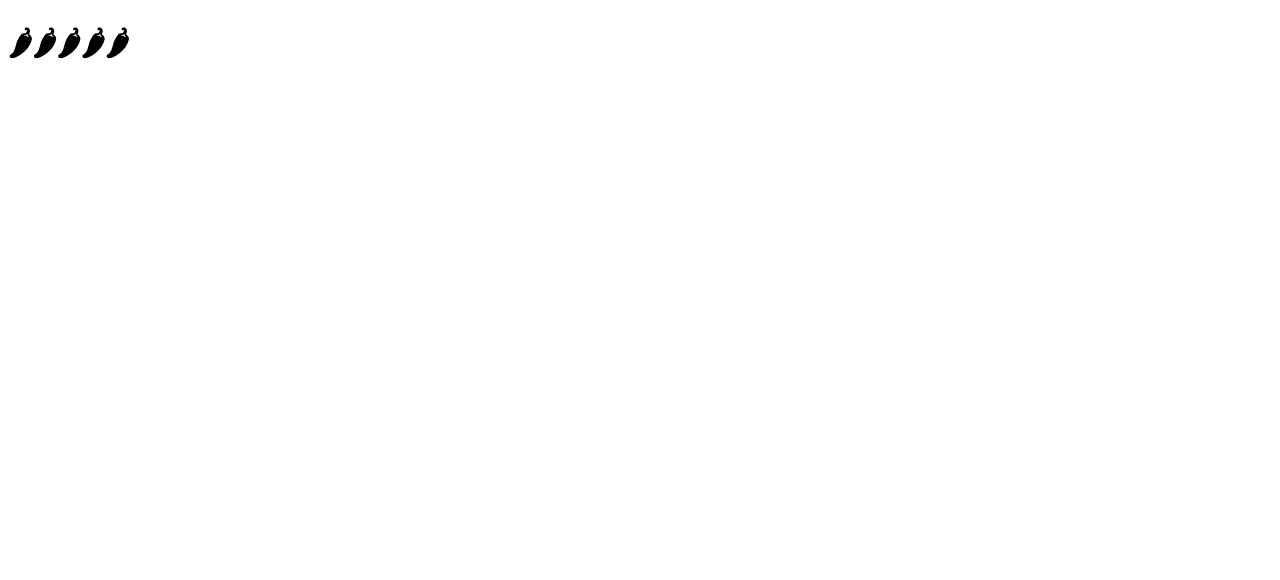
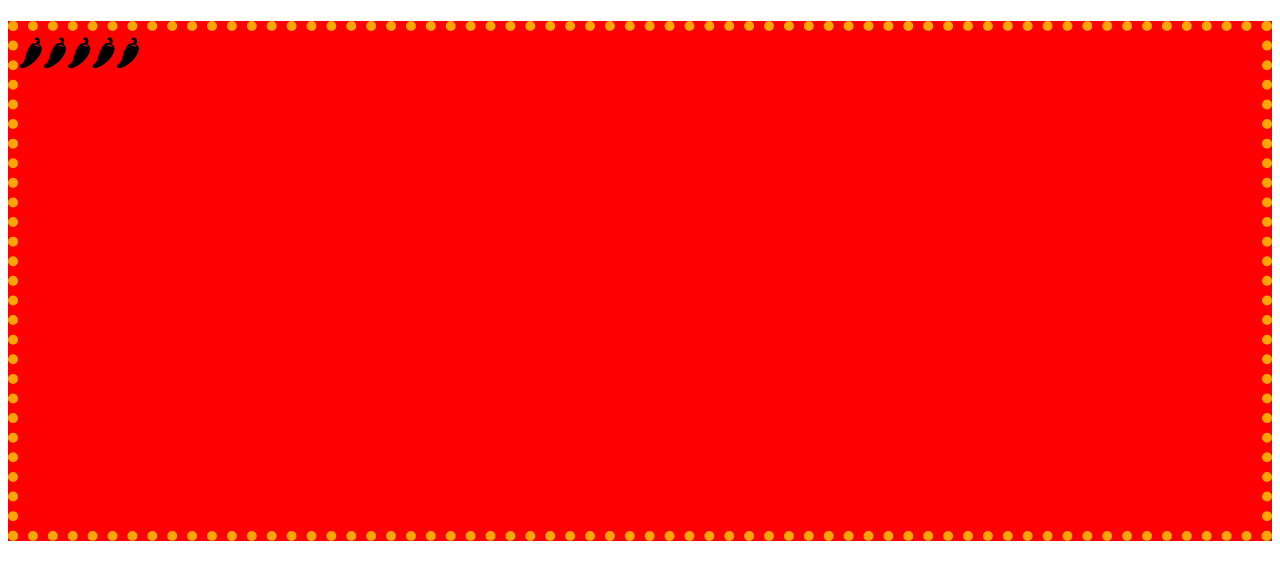
Before and after one commit to hushangni/branching-practice, a plain HTML site: page index.html in a window 1280 px wide. Drawn offline with Linux system fonts and the light colour scheme.

Commit message:
Updated header.

```diff
--- a/index.html
+++ b/index.html
@@ -5,6 +5,14 @@
   <meta name="viewport" content="width=device-width, initial-scale=1.0">
   <meta http-equiv="X-UA-Compatible" content="ie=edge">
   <title>Git branching lesson on test</title>
+  <style>
+    h1 {
+      height: 500px;
+      background-color: red;
+      border: 10px dotted orange;
+    }
+
+  </style>
 </head>
 <body>
   <h1>🌶🌶🌶🌶🌶</h1>
```
